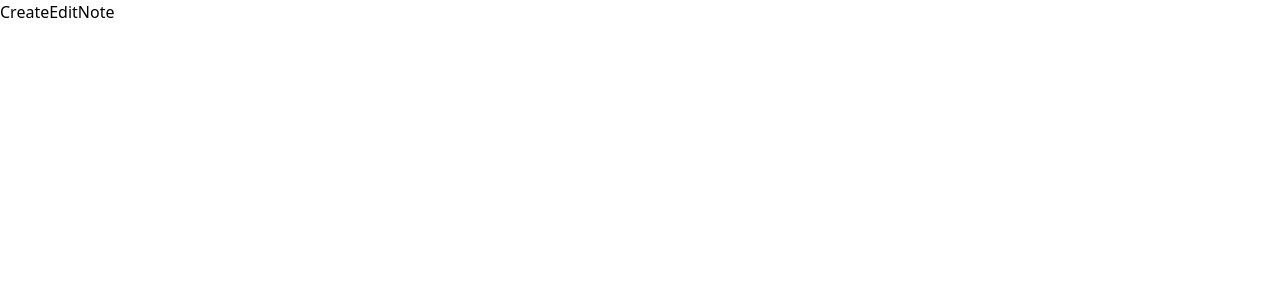
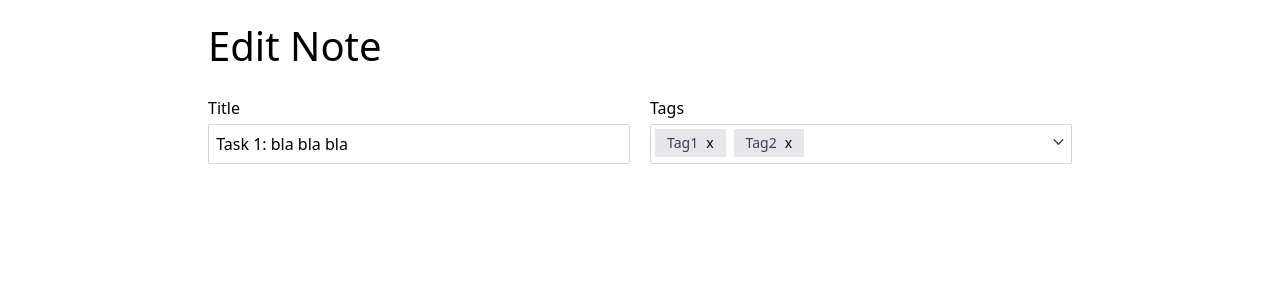
Before and after one commit to ibtissam-elansari/NoteEditor, a React (Vite) app: page /editNote/1 in a window 1280 px wide. Shown: the top 300 px of the page. Built offline with nearby package versions, Linux system fonts and the light colour scheme; a web font is replaced by a local one.

Commit message:
added custom dropdown for tags

```diff
--- a/package.json
+++ b/package.json
@@ -12,6 +12,7 @@
   "dependencies": {
     "@reduxjs/toolkit": "^2.9.0",
     "@tailwindcss/vite": "^4.1.13",
+    "lucide-react": "^0.544.0",
     "react": "^19.1.1",
     "react-dom": "^19.1.1",
     "react-redux": "^9.2.0",
--- /dev/null
+++ b/src/components/CustomDropdown.jsx
@@ -0,0 +1,62 @@
+import { useEffect, useRef, useState } from "react";
+import { ChevronDown } from "lucide-react";
+import { useSelector } from "react-redux";
+
+
+export default function CustomDropdown({selectedTags}) {
+  const [isOpen, setIsOpen] = useState(false);
+  const [selected, setSelected] = useState(selectedTags && [...selectedTags]);
+
+  const Notes = useSelector(state => state.notes.notes);
+
+  const Tags = [...new Set(Notes.flatMap(note => note.tags))];
+
+  const handleSelect = (tag) => {
+    setSelected(prev => [...new Set([...prev, tag])]);
+    setIsOpen(false);
+  };
+
+  const dropdownRef = useRef(null);
+
+  useEffect(() => {
+    const handleClickOutside = (event) => {
+      if (dropdownRef.current && !dropdownRef.current.contains(event.target)) {
+        setIsOpen(false);
+      }
+    };
+
+    document.addEventListener("mousedown", handleClickOutside);
+    return () => {
+      document.removeEventListener("mousedown", handleClickOutside);
+    };
+  }, []);
+
+  return (
+    <div ref={dropdownRef} className="relative flex w-full my-1 border-1 border-gray-300 rounded-xs text-gray-700 h-10">
+      <button
+        type="button"
+        className="w-full flex"
+        onClick={() => setIsOpen(!isOpen)}
+      >
+        {selected && selected.map((s, i) => (
+            <span key={i} className="bg-gray-200 m-1 p-1 px-3 text-sm">{s}<span className="text-black ml-2 cursor-pointer" onClick={() => setSelected(selected.filter(item => item !== s))}>x</span></span>
+          ))}
+        </button>
+        <ChevronDown className="mt-2 mr-1" size={18} />
+      {isOpen && (
+        <ul className="absolute left-0 mt-12 w-full bg-white border-0 rounded-lg shadow-lg z-10">
+          {Tags.filter(tag => !selected.includes(tag)).map((tag, i) => (
+            <li
+              key={i}
+              className={`px-4 py-2 cursor-pointer hover:bg-gray-100`}
+              onClick={() => handleSelect(tag)}
+            >
+              <span>{tag}</span>
+            </li>
+          ))}
+        </ul>
+      )}
+    </div>
+
+  );
+}
--- a/src/components/FilterNotes.jsx
+++ b/src/components/FilterNotes.jsx
@@ -13,11 +13,11 @@ function FilterTasks() {
     <form action="" className='flex flex-col space-y-4 mt-5 w-full sm:flex-row space-x-5 justify-center'>
       <div className='w-full md:w-1/2'>
         <label htmlFor="">Title</label>
-        <input type="text" className='w-full my-1 input' value={title} onChange={(e) => setTitle(e.target.value)}/>
+        <input type="text" className='w-full my-1 border-1 border-gray-300 rounded-xs p-2 text-gray-700' value={title} onChange={(e) => setTitle(e.target.value)}/>
       </div>
       <div className='w-full md:w-1/2'>
         <label htmlFor="">Tags</label>
-        <select name="tags" id="tags" className='w-full my-1 input h-6' onSelect={() => setTag(e.target.value)}>
+        <select name="tags" id="tags" className='w-full my-1 border-1 border-gray-300 rounded-xs p-[0.6rem] text-gray-700' onSelect={() => setTag(e.target.value)}>
           <option value="" disabled selected>Select...</option>
           {allTags.map((tag, i) => (
               <option key={i} value={tag} >{tag}</option>
--- a/src/components/Navbar.jsx
+++ b/src/components/Navbar.jsx
@@ -1,10 +1,8 @@
 import React from 'react'
+import { useNavigate } from 'react-router-dom'
 
 function Navbar() {
-
-  const createNote = () => {
-
-  }
+  const navigate = useNavigate();
 
   const editTag = () => {
 
@@ -14,7 +12,7 @@ function Navbar() {
     <div className='flex items-center justify-between flex-col sm:flex-row'>
       <h1>Notes</h1>
       <div>
-        <button className='create-button mx-2' onClick={() => createNote()}>Create</button>
+        <button className='create-button mx-2' onClick={() => navigate('/createNote')}>Create</button>
         <button className='edit-button mr-8' onClick={() => editTag()}>Edit Tags</button>
       </div>
     </div>
--- a/src/pages/CreateEditNote.jsx
+++ b/src/pages/CreateEditNote.jsx
@@ -1,9 +1,35 @@
-import React from 'react'
+import React, { useEffect, useState } from 'react'
+import { useSelector } from 'react-redux';
+import { useParams } from 'react-router-dom';
+import CustomDropdown from '../components/CustomDropdown';
 
 function CreateEditNote() {
+
+  const { id } = useParams();
+  const Notes = useSelector(state => state.notes.notes);
+
+  const note = id ? Notes.find(note => note.id === id) : null;
+
+  const allTags = [...new Set(Notes.flatMap(note => note.tags))];
+
+  const [title, setTitle] = useState(id ? note.title : "");
+  const [tag, setTag] = useState(id ? note.tags : []);
+
   return (
-    <div>CreateEditNote</div>
+    <div className="max-w-4xl mx-auto p-4">
+      <h2>Edit Note</h2>
+      <form action="" className='flex flex-col space-y-4 mt-5 w-full sm:flex-row space-x-5 justify-center'>
+        <div className='w-full md:w-1/2'>
+          <label htmlFor="">Title</label>
+          <input type="text" className='w-full my-1 border-1 border-gray-300 rounded-xs p-[0.45rem]' value={title} onChange={(e) => setTitle(e.target.value)}/>
+        </div>
+        <div className='w-full md:w-1/2'>
+          <label htmlFor="">Tags</label>
+          <CustomDropdown selectedTags={id && note.tags}/>
+        </div>
+      </form>
+    </div>
   )
 }
 
-export default CreateEditNote
+export default CreateEditNote;
--- a/src/redux/notesSlice.js
+++ b/src/redux/notesSlice.js
@@ -78,8 +78,11 @@ const notesSlice = createSlice({
     deleteNote: (state, action) => {
       state.notes = state.notes.filter(note => note.id !== action.payload);
     },
+    removeTag: (state, action) => {
+      state.notes = state.notes.find(note => note.id === action.payload.id).tags.filter(t => tag !== action.payload.tag)
+    }
   }
 })
 
-export const { createNote, editNote, deleteNote } = notesSlice.actions;
+export const { createNote, editNote, deleteNote, removeTag } = notesSlice.actions;
 export default notesSlice.reducer;
--- a/src/styles.css
+++ b/src/styles.css
@@ -71,10 +71,7 @@
     color: white;
   }
 
-  .input {
-    border: 1px solid rgb(200, 200, 200);
-    border-radius: 0.2rem;
-  }
+
 
   .input:hover, .input:active {
     border: 1px solid rgb(90, 90, 250);
```
Also changed, not shown: 1 other file (tests, documents, lock files or other folders).
